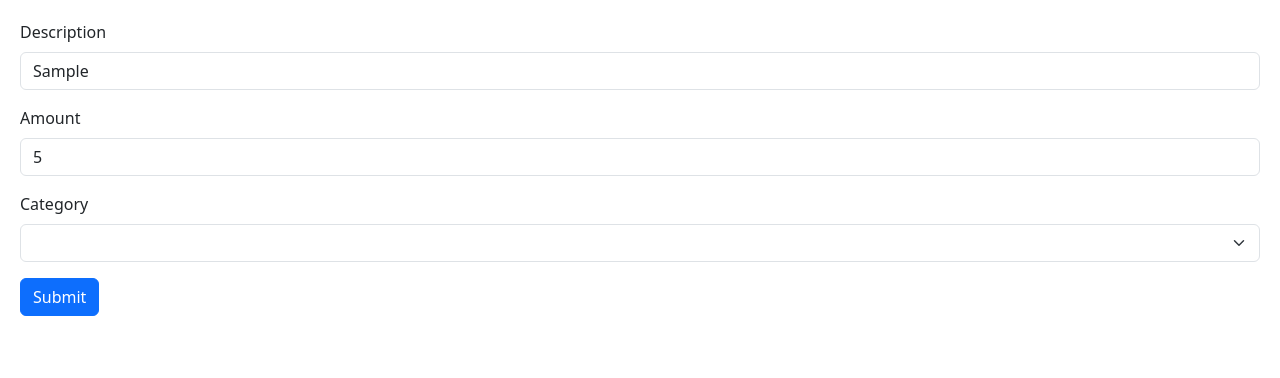
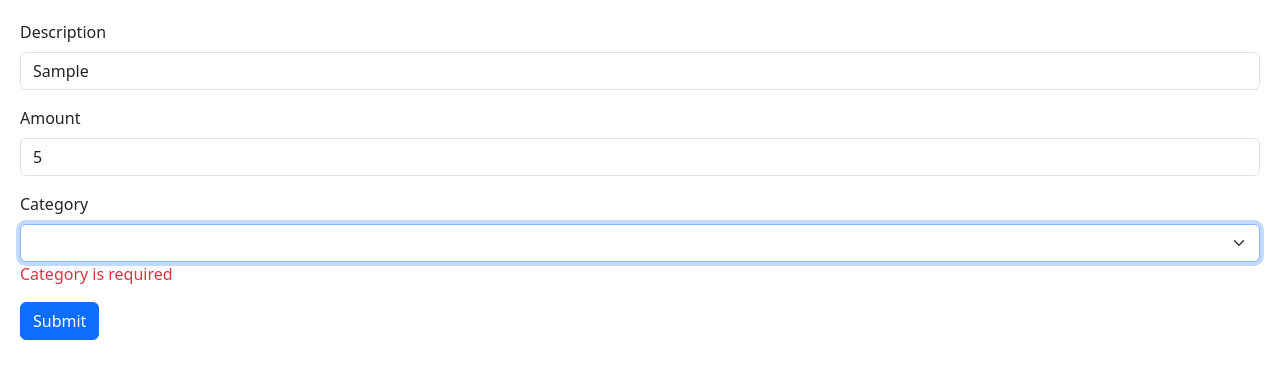
Before and after one commit to kiransp/expense_tracker, a React (Vite) app: page / in a window 1280 px wide. Both pictures are taken after typing "Sample", "5" into the empty fields and a click on the button "Submit". Shown: the top 378 px of the page. Built offline with nearby package versions, Linux system fonts and the light colour scheme.

Commit message:
working form with error handling.

```diff
--- a/package.json
+++ b/package.json
@@ -9,9 +9,12 @@
     "preview": "vite preview"
   },
   "dependencies": {
+    "@hookform/resolvers": "^3.1.1",
     "bootstrap": "^5.3.1",
     "react": "^18.2.0",
-    "react-dom": "^18.2.0"
+    "react-dom": "^18.2.0",
+    "react-hook-form": "^7.45.2",
+    "zod": "^3.21.4"
   },
   "devDependencies": {
     "@types/react": "^18.0.27",
--- a/src/Form.tsx
+++ b/src/Form.tsx
@@ -1,34 +1,78 @@
+import { z } from "zod";
+import { FieldValues, useForm } from "react-hook-form";
+import { zodResolver } from "@hookform/resolvers/zod";
+
+// 1. creating a schema
+const schema = z.object({
+  amount: z.number({ invalid_type_error: "Amount is required" }),
+  category: z.string().nonempty({ message: "Category is required" }),
+  description: z
+    .string()
+    .min(3, { message: "Description should be minimum 3 characters" }),
+});
+
+// 2. extract the inferred type
+type FormData = z.infer<typeof schema>;
+
 function Form() {
+  // 3. Attach zod with react-form by passing the 2nd step type as <FormData>  and then passing a resolver
+  const {
+    register,
+    handleSubmit,
+    formState: { errors },
+  } = useForm<FormData>({
+    resolver: zodResolver(schema),
+  });
+
+  const onSubmit = (data: FieldValues) => console.log(data);
   return (
     <div>
-      <form
-        onSubmit={(event) => {
-          event.preventDefault();
-          console.log("Submitted");
-        }}
-      >
+      <form onSubmit={handleSubmit(onSubmit)}>
         <div className=" mb-3">
           <label htmlFor="description" className="form-label">
             Description
           </label>
-          <input id="description" type="text" className="form-control" />
+          <input
+            {...register("description", { required: true })}
+            id="description"
+            type="text"
+            className="form-control"
+          />
+          {errors.description && (
+            <p className="text-danger">{errors.description.message}</p>
+          )}
         </div>
         <div className="mb-3">
           <label htmlFor="amount" className="form-label">
             Amount
           </label>
-          <input id="amount" type="number" className="form-control" />
+          <input
+            {...register("amount", { required: true, valueAsNumber: true })}
+            id="amount"
+            type="number"
+            className="form-control"
+          />
+          {errors.amount && (
+            <p className="text-danger">{errors.amount.message}</p>
+          )}
         </div>
         <div className="mb-3">
           <label htmlFor="amount" className="form-label">
             Category
           </label>
-          <select id="category" className="form-select">
-            <option selected></option>
-            <option value="1">Groceries</option>
-            <option value="2">Utilities</option>
-            <option value="3">Entertainment</option>
+          <select
+            {...register("category", { required: true })}
+            id="category"
+            className="form-select"
+          >
+            <option></option>
+            <option value="groceries">Groceries</option>
+            <option value="utilities">Utilities</option>
+            <option value="entertainment">Entertainment</option>
           </select>
+          {errors.category && (
+            <p className="text-danger">{errors.category.message}</p>
+          )}
         </div>
         <button type="submit" className="btn btn-primary">
           Submit
```
Also changed, not shown: 1 other file (tests, documents, lock files or other folders).
